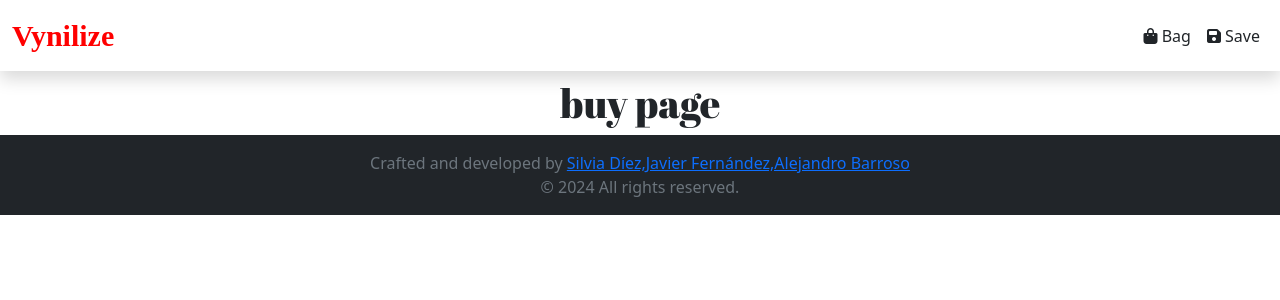
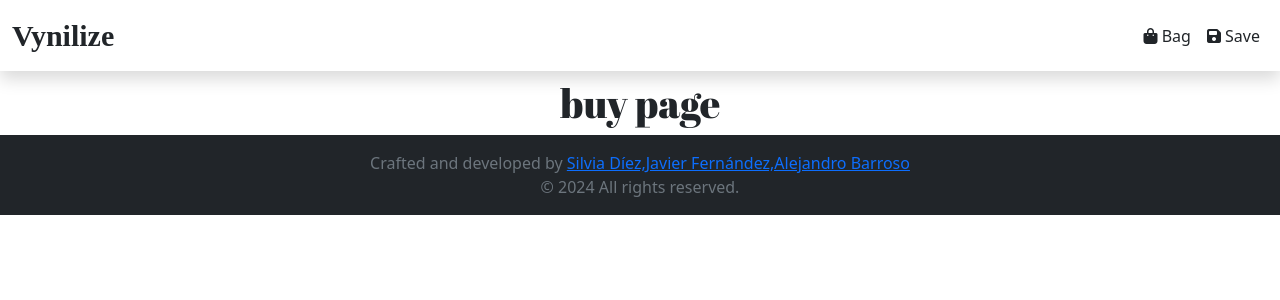
Before and after one commit to abarroso08/Vinylize, a PHP site: page /buy.php in a window 1280 px wide. Shown: the top 300 px of the page. Run offline with PHP 8.4, Linux system fonts and the light colour scheme.

Commit message:
Update nav.php

```diff
--- a/assets/nav.php
+++ b/assets/nav.php
@@ -1,7 +1,7 @@
 <nav class="navbar navbar-expand-md text-dark shadow">
      <div class="container-fluid">
           <a class="navbar-brand text-dark" href="index.php">
-               <span style="color:red; font-weight: bold; font-family: Abril Fateface; font-size:30px;">Vynilize</span>
+               <span style="font-weight: bold; font-family: Abril Fateface; font-size:30px;">Vynilize</span>
           </a>
           <button class="navbar-toggler" type="button" data-bs-toggle="collapse" data-bs-target="#navbarNav"
                aria-controls="navbarNav" aria-expanded="false" aria-label="Toggle navigation">
```
